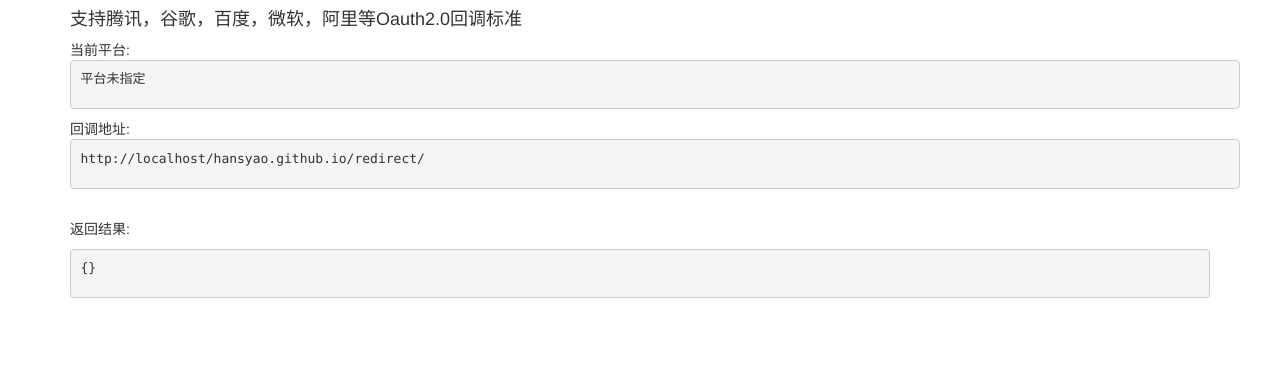
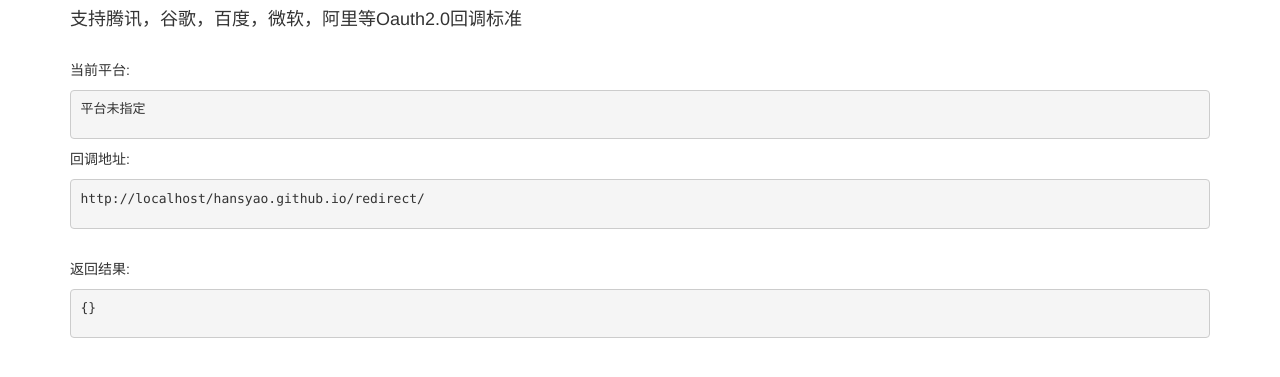
Before and after one commit to hansyao/hansyao.github.io, a Jekyll site: the page redirect/index.html, which Jekyll copies as it is, in a window 1280 px wide. Shown: the top 377 px of the page. Built offline with Jekyll 4.4.1, drawn with Linux system fonts in a browser that asks for light colours; nearby versions of some CDN libraries.

Commit message:
Update index.html

```diff
--- a/redirect/index.html
+++ b/redirect/index.html
@@ -2,8 +2,7 @@
 <html>
 <head>
 	<meta http-equiv="Content-Type" content="text/html; charset=UTF-8" />
-    <meta name="viewport"
-      content="width=device-width, initial-scale=1.0,minimum-scale=1.0,maximum-scale=1.0,user-scalable=no">
+	<meta name="viewport" content="width=device-width, initial-scale=1.0,minimum-scale=1.0,maximum-scale=1.0,user-scalable=no">
 
 	<title>OAuth2.0回调接口</title>
 	<link href="https://libs.baidu.com/bootstrap/3.0.3/css/bootstrap.min.css" rel="stylesheet" />
@@ -11,13 +10,14 @@
 <body>
 	<div class="container col-auto">
 		<h4 id="description">支持腾讯，谷歌，百度，微软，阿里等Oauth2.0回调标准</h4>
-	<div class="container col-auto input-group">
-	  <span class="input-group-text">当前平台:
+		<br>
+		<p>当前平台:</p>
+		<div class="entry">
 			<pre><code><p id="platform" name="platform" >{}</p></code></pre>
-	  </span>
-	  <span class="input-group-text">回调地址:
+		</div>
+		<p>回调地址:</p>
+		<div class="entry">
 			<pre><code><p id="redirect" name="redirect" >{}</p></code></pre>
-          </span>
 		</div>
 		<br>
 		<p id="description">返回结果: </p>
```
Also changed, not shown: other parts of redirect/index.html (+2 -1 lines). Lines whose indentation alone changed are shown as unchanged.
